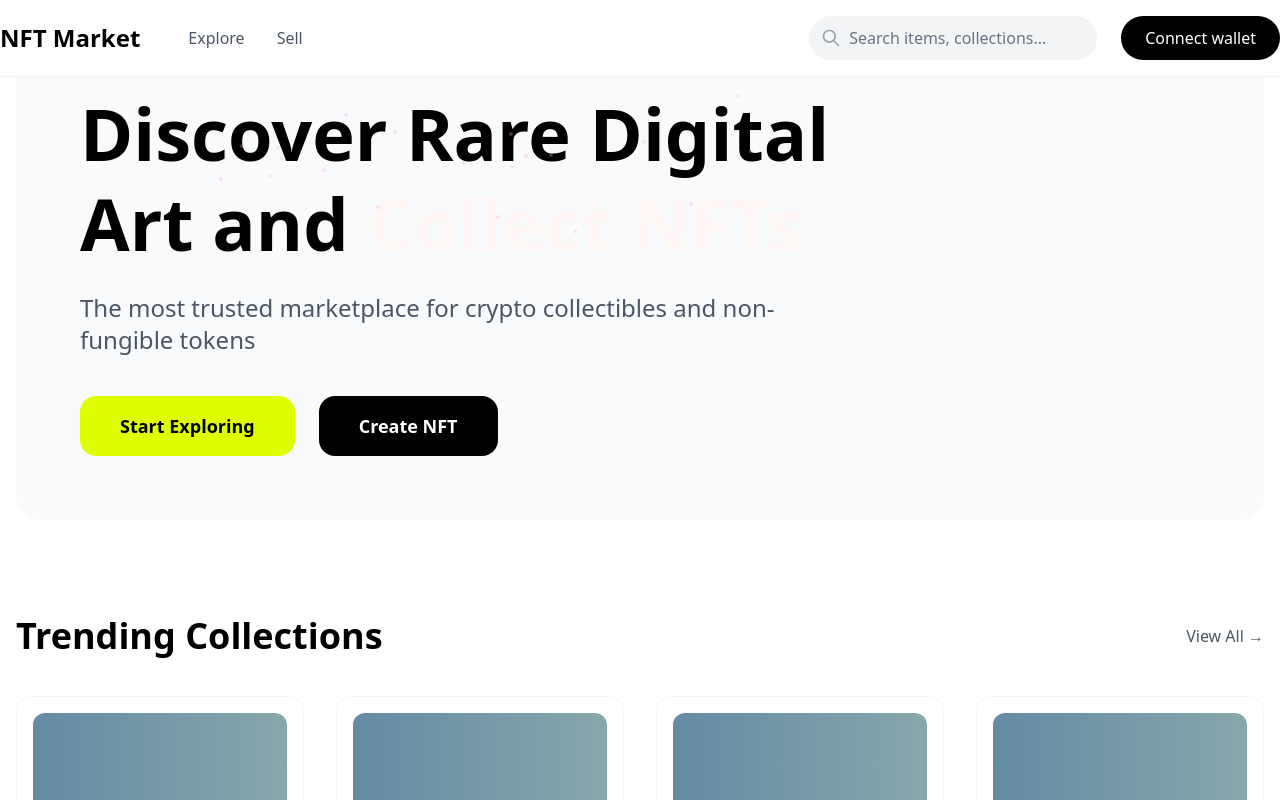
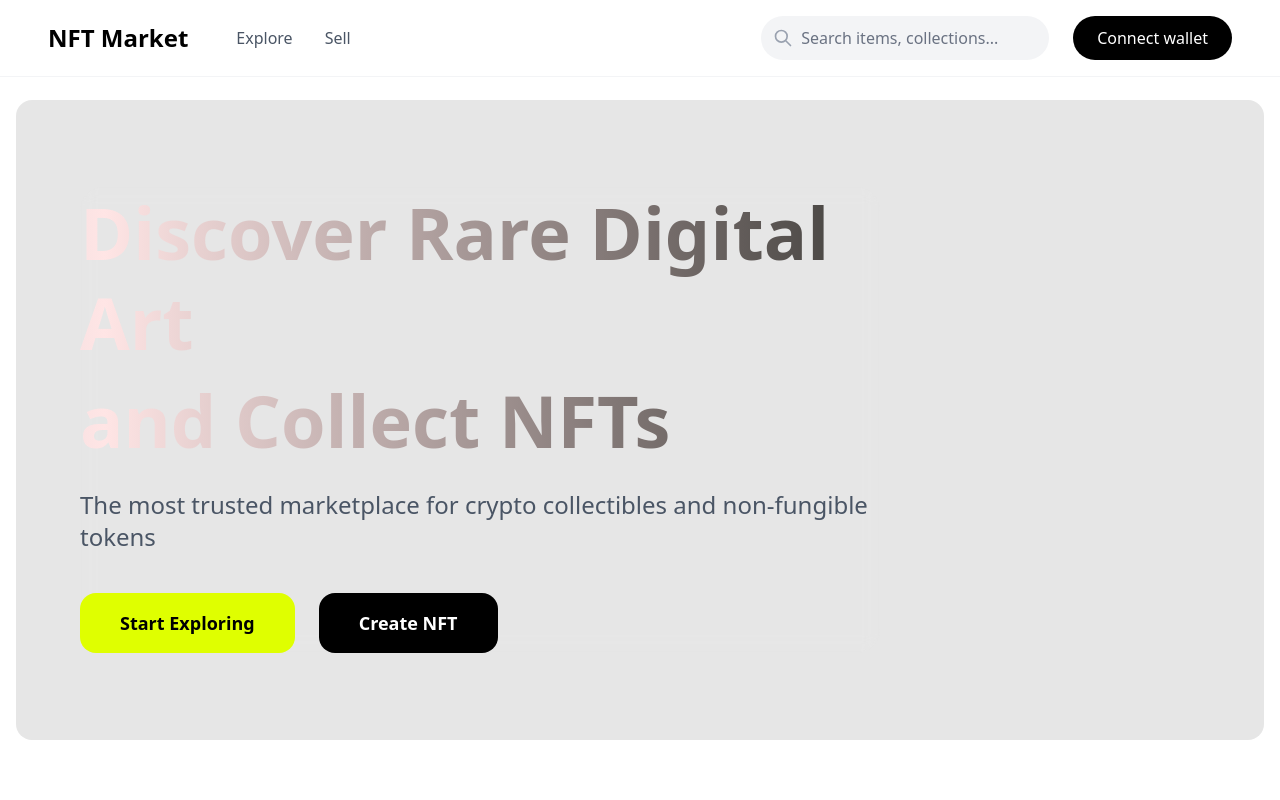
Before and after one commit to gala1234/nft-market-place, a Next.js app: page / in a window 1280 px wide. Shown: the top 800 px of the page. Built offline with nearby package versions, Linux system fonts and the light colour scheme.

Commit message:
some styling

```diff
--- a/src/app/globals.css
+++ b/src/app/globals.css
@@ -4,13 +4,15 @@
 :root {
   /* Primary Colors */
   --tuatara: #3a3936;
-  --foggy-gray: #d1d0bf;
+  --foggy-gray: #d1d0bfff;
   --cascade: #88a7ab;
   --hoki: #638ba3;
   --yellow-fluor: #dfff00;
   --yellow-fluor-lighter: #ffff33;
   --yellow-fluor-darker: #adff2f;
   --pink: #ffe5e5;
+  --transparent-gray: rgba(128, 128, 128, 0.2);
+  --transparent-white: rgba(255, 255, 255, 0.5);
 
   /* Theme Variables */
   --text-primary: var(--tuatara);
@@ -20,8 +22,14 @@
   --bg-primary: #ffffff;
   --bg-secondary: var(--foggy-gray);
   --bg-accent: var(--cascade);
+  --bg-transparent: var(--transparent-gray);
 
-  --gradient-primary: linear-gradient(90deg, var(--hoki), var(--cascade));
+  --gradient-primary: linear-gradient(
+    90deg,
+    var(--hoki),
+    var(--pink),
+    var(--tuatara)
+  );
   --gradient-secondary: linear-gradient(
     90deg,
     var(--foggy-gray),
@@ -35,10 +43,16 @@
   --text-accent: var(--cascade);
 
   --bg-primary: var(--tuatara);
-  --bg-secondary: #0a0a0a;
+  --bg-secondary: #0a0a0aff;
   --bg-accent: var(--hoki);
+  --bg-transparent: var(--transparent-white);
 
-  --gradient-primary: linear-gradient(90deg, var(--hoki), var(--cascade));
+  --gradient-primary: linear-gradient(
+    90deg,
+    var(--hoki),
+    var(--pink),
+    var(--bg-primary)
+  );
   --gradient-secondary: linear-gradient(90deg, var(--tuatara), var(--hoki));
 }
 
@@ -95,6 +109,15 @@
   background-image: var(--gradient-secondary);
 }
 
+/* Custom Background Classes */
+.bg-secondary {
+  background-color: var(--bg-secondary);
+}
+
+.bg-transparent {
+  background-color: var(--bg-transparent);
+}
+
 /* Animations */
 @keyframes gradient {
   0% {
--- a/src/app/page.tsx
+++ b/src/app/page.tsx
@@ -6,7 +6,7 @@ import { LiveAuctions } from "../components/LiveAuctions";
 export default function Home() {
   return (
     <div className="min-h-screen bg-white dark:bg-black">
-      <div className="container mx-auto px-4 py-6">
+      <div className="container mx-auto px-4 py-25">
         <Navigation />
         <Hero />
         <TrendingCollections />
--- a/src/components/Hero.tsx
+++ b/src/components/Hero.tsx
@@ -25,56 +25,69 @@ export const Hero = () => {
     setParticles(newParticles);
   }, []);
 
-  const glowVariants = {
-    initial: { color: "#FFE5E5" },
-    animate: {
-      color: ["#FFE5E5", "#FFFFFF", "#FFE5E5"],
-      transition: {
-        duration: 2.5,
-        repeat: Infinity,
-        ease: "easeInOut",
-      },
-    },
-  };
-
   return (
-    <section className="mb-24">
-      <div className="relative rounded-3xl overflow-hidden bg-gray-50 dark:bg-gray-900 p-12 md:p-16">
-        <div className="relative z-10 max-w-3xl">
-          <div className="relative">
+    <section className="relative min-h-[80vh] mb-24 overflow-hidden">
+      {/* Particle effect background */}
+      <div className="absolute inset-0 opacity-20">
+        <div className="absolute h-full w-full">
           {particles.map((particle, index) => (
             <motion.div
               key={index}
-                className="absolute w-1 h-1 bg-pink-300/30 rounded-full"
+              className="absolute h-1 w-1 rounded-full"
               initial={{
-                  left: `${particle.initialX}%`,
-                  top: `${particle.initialY}%`,
+                x: `${particle.initialX}%`,
+                y: `${particle.initialY}%`,
+                opacity: 0.2,
+                scale: 1,
               }}
               animate={{
-                  left: `${particle.targetX}%`,
-                  top: `${particle.targetY}%`,
+                x: `${particle.targetX}%`,
+                y: `${particle.targetY}%`,
+                opacity: [0.2, 0.5, 0.2],
+                scale: [1, 2, 1],
               }}
               transition={{
                 duration: particle.duration,
                 repeat: Infinity,
-                  repeatType: "reverse",
-                  ease: "easeInOut",
+                ease: "linear",
               }}
             />
           ))}
-            <h1 className="text-5xl md:text-7xl font-bold mb-6 text-black dark:text-white leading-tight">
-              Discover Rare Digital Art and{" "}
-              <motion.span
-                variants={glowVariants}
-                initial="initial"
-                animate="animate"
-                className="text-yellow-500"
+        </div>
+      </div>
+
+      {/* Main content */}
+      <div className="relative z-10 max-w-[1248px] mx-auto bg-transparent rounded-2xl flex min-h-[80vh] flex-col justify-center p-12 sm:p-16">
+        <motion.div
+          initial={{ opacity: 0, y: 20 }}
+          animate={{ opacity: 1, y: 0 }}
+          transition={{ duration: 0.8 }}
+          className="max-w-[800px] bg-foggy-gray backdrop-blur-sm rounded-3xl  space-y-6"
         >
-                Collect NFTs
-              </motion.span>
+          <div className="backdrop-blur-sm">
+            <h1 className="text-5xl md:text-7xl font-bold mb-6 leading-tight text-left">
+              <span
+                className="text-gradient block"
+                style={{
+                  backgroundSize: "200% 200%",
+                  animation: "gradient 15s ease infinite",
+                  backgroundPosition: "left",
+                }}
+              >
+                Discover Rare Digital Art
+              </span>
+              <span
+                className="text-gradient mt-2 block"
+                style={{
+                  backgroundSize: "200% 200%",
+                  animation: "gradient 15s ease infinite",
+                  backgroundPosition: "left",
+                }}
+              >
+                and Collect NFTs
+              </span>
             </h1>
-          </div>
-          <p className="text-xl md:text-2xl text-gray-600 dark:text-gray-300 mb-10">
+            <p className="text-xl md:text-2xl text-gray-600 dark:text-gray-300 mb-10 text-left">
               The most trusted marketplace for crypto collectibles and
               non-fungible tokens
             </p>
@@ -87,7 +100,7 @@ export const Hero = () => {
               </button>
             </div>
           </div>
-        <div className="absolute top-0 right-0 w-1/2 h-full bg-gradient-to-l from-yellow-fluor/10 to-transparent opacity-50"></div>
+        </motion.div>
       </div>
     </section>
   );
--- a/src/components/navigation/DesktopNavigation.tsx
+++ b/src/components/navigation/DesktopNavigation.tsx
@@ -5,7 +5,7 @@ import { ButtonSmall } from "../buttons/ButtonSmall";
 
 export const DesktopNavigation = () => {
   return (
-    <div className="flex justify-between w-full">
+    <div className="flex justify-between w-full px-4 ">
       <div className="flex items-center space-x-12">
         <div className="text-2xl font-bold text-black dark:text-white">
           NFT Market
--- a/src/components/navigation/index.tsx
+++ b/src/components/navigation/index.tsx
@@ -22,9 +22,9 @@ export const Navigation = () => {
   }, []);
 
   return (
-    <nav className="fixed top-0 left-0 right-0 z-[100] flex justify-between items-center mb-12 bg-white/95 dark:bg-black/95 backdrop-blur-md py-4 border-b border-gray-100 dark:border-gray-800">
-      {!isMobile && <DesktopNavigation />}
-      {isMobile && (
+    <nav className="fixed top-0 left-0 right-0 z-[100] bg-white/95 dark:bg-black/95 backdrop-blur-md py-4 border-b border-gray-100 dark:border-gray-800">
+      <div className="max-w-[1248px] mx-auto px-4 flex justify-between items-center">
+        {isMobile ? (
           <div className="flex justify-between items-center w-full px-4">
             <div className="text-2xl font-bold text-black dark:text-white">
               NFT Market
@@ -38,7 +38,10 @@ export const Navigation = () => {
               onClose={() => setIsMobileMenuOpen(false)}
             />
           </div>
+        ) : (
+          <DesktopNavigation />
         )}
+      </div>
     </nav>
   );
 };
```
Lines whose indentation alone changed are shown as unchanged.
